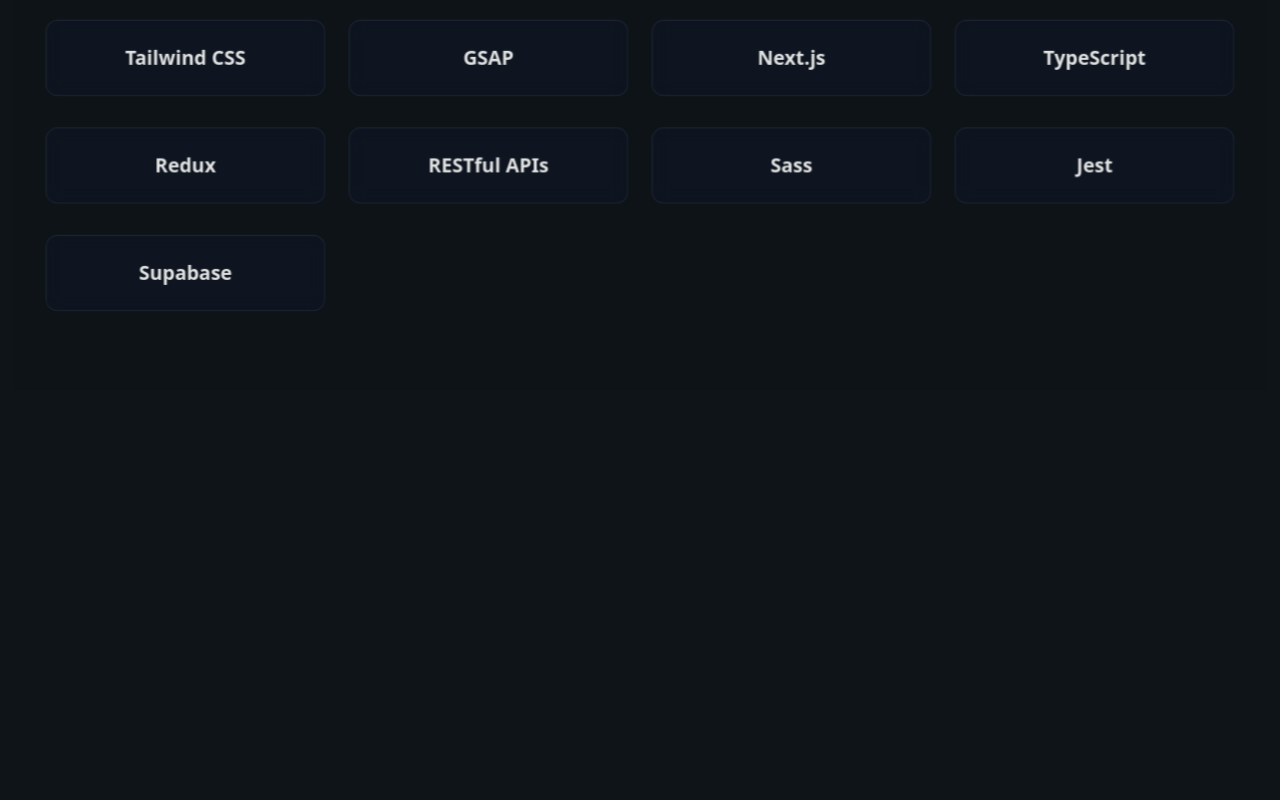
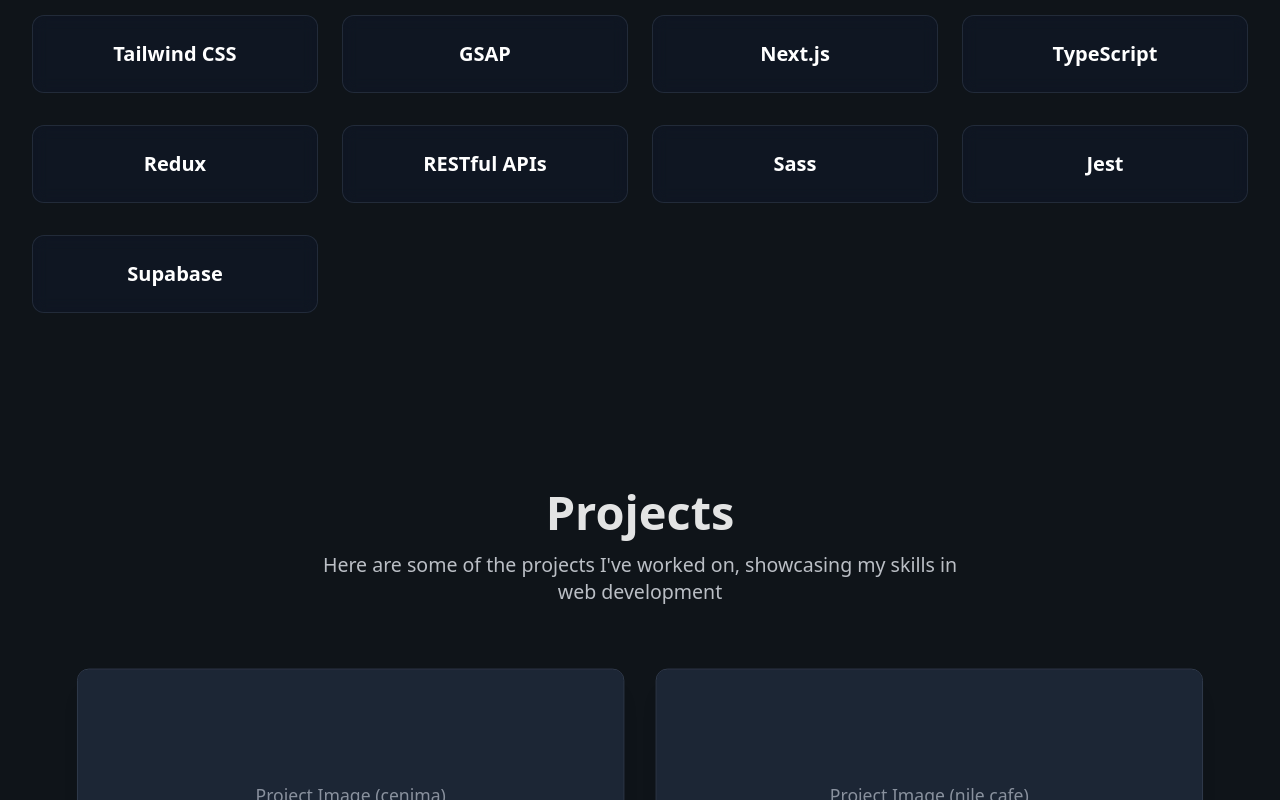
Before and after one commit to adhamalfy/Alfy-Portfolio, a Next.js app: page / in a window 1280 px wide. Shown: the part 3452-4252 px from the top of the page. Before the commit the page ends 3845 px from the top, so only its background shows below. Built offline with nearby package versions, Linux system fonts and the light colour scheme.

Commit message:
feat: Add Projects section with scroll-based animations and integrate lucide-react icons

```diff
--- a/package.json
+++ b/package.json
@@ -13,6 +13,7 @@
     "@types/react-syntax-highlighter": "^15.5.13",
     "framer-motion": "^12.18.1",
     "gsap": "^3.13.0",
+    "lucide-react": "^0.523.0",
     "next": "15.3.4",
     "react": "^19.0.0",
     "react-dom": "^19.0.0",
--- a/src/app/page.tsx
+++ b/src/app/page.tsx
@@ -3,6 +3,7 @@
 import Navigation from "@/components/Navigation";
 import Hero from "@/components/sections/Hero";
 import About from "@/components/sections/About";
+import Projects from "@/components/sections/Projects";
 import Certifications from "@/components/sections/Certifications";
 import Techniques from "@/components/sections/Techniques";
 import LoadingOverlay from "@/components/LoadingOverlay";
@@ -42,6 +43,7 @@
         <About />
         <Certifications />
         <Techniques />
+        <Projects />
       </main>
     </>
   );
--- /dev/null
+++ b/src/components/sections/Projects.tsx
@@ -0,0 +1,231 @@
+"use client";
+
+import { motion, useScroll, useTransform } from "framer-motion";
+import { useTheme } from "@/contexts/ThemeContext";
+import { useRef } from "react";
+import { ExternalLink, Github } from "lucide-react";
+
+const Projects = () => {
+  const { theme } = useTheme();
+  const projectsRef = useRef(null);
+
+  // Add scroll-based animation
+  const { scrollYProgress } = useScroll({
+    target: projectsRef,
+    offset: ["start end", "end start"]
+  });
+
+  const opacity = useTransform(scrollYProgress, [0, 0.2, 0.8, 1], [0, 1, 1, 0]);
+  const scale = useTransform(scrollYProgress, [0, 0.2, 0.8, 1], [0.8, 1, 1, 0.8]);
+  const y = useTransform(scrollYProgress, [0, 0.2, 0.8, 1], [50, 0, 0, -50]);
+
+  const containerVariants = {
+    hidden: { opacity: 0 },
+    visible: {
+      opacity: 1,
+      transition: {
+        duration: 0.6,
+        staggerChildren: 0.2
+      }
+    }
+  };
+
+  const itemVariants = {
+    hidden: { opacity: 0, y: 30 },
+    visible: {
+      opacity: 1,
+      y: 0,
+      transition: { duration: 0.6 }
+    }
+  };
+
+  const projects = [
+    {
+      title: "cenima",
+      description: "This project displays new movies along with their stories and links to watch them through a dynamic API.",
+      image: "/assets/projects/cenima.png", // مكان للصورة
+      technologies: ["React", "API", "JavaScript", "CSS"],
+      liveUrl: "#", // يمكنك إضافة الرابط الفعلي هنا
+      githubUrl: "#", // يمكنك إضافة رابط GitHub هنا
+      features: [
+        "Dynamic movie API integration",
+        "Movie stories and details",
+        "Watch links",
+        "Responsive design"
+      ]
+    },
+    {
+      title: "nile cafe",
+      description: "Nile Cafe is a web platform that showcases the menus of various restaurants, allowing users to explore diverse dining options. It provides a seamless experience for users to view detailed menu items and make reservations at their favorite restaurants, ensuring a convenient and enjoyable dining experience.",
+      image: "/assets/projects/nile-cafe.png", // مكان للصورة
+      technologies: ["React", "Web Platform", "JavaScript", "CSS", "Database"],
+      liveUrl: "#", // يمكنك إضافة الرابط الفعلي هنا
+      githubUrl: "#", // يمكنك إضافة رابط GitHub هنا
+      features: [
+        "Restaurant menu showcase",
+        "Detailed menu items view",
+        "Reservation system",
+        "User-friendly interface",
+        "Diverse dining options"
+      ]
+    }
+  ];
+
+  return (
+    <section
+      id="projects"
+      ref={projectsRef}
+      className={`py-20 px-4 transition-all duration-500 ${
+        theme === 'dark' ? 'bg-[#0F1419]' : 'bg-gray-50'
+      }`}
+    >
+      <motion.div
+        style={{ opacity, scale, y }}
+        className="max-w-6xl mx-auto"
+      >
+        <motion.div
+          variants={containerVariants}
+          initial="hidden"
+          whileInView="visible"
+          viewport={{ once: true, amount: 0.3 }}
+          className="text-center mb-16"
+        >
+          <motion.h2
+            variants={itemVariants}
+            className={`text-4xl md:text-5xl font-bold mb-4 ${
+              theme === 'dark' ? 'text-white' : 'text-gray-900'
+            }`}
+          >
+            Projects
+          </motion.h2>
+          <motion.p
+            variants={itemVariants}
+            className={`text-xl max-w-2xl mx-auto ${
+              theme === 'dark' ? 'text-gray-300' : 'text-gray-600'
+            }`}
+          >
+            Here are some of the projects I&apos;ve worked on, showcasing my skills in web development
+          </motion.p>
+        </motion.div>
+
+        <motion.div
+          variants={containerVariants}
+          initial="hidden"
+          whileInView="visible"
+          viewport={{ once: true, amount: 0.2 }}
+          className="grid grid-cols-1 lg:grid-cols-2 gap-8"
+        >
+          {projects.map((project, index) => (
+            <motion.div
+              key={index}
+              variants={itemVariants}
+              className={`rounded-xl overflow-hidden shadow-xl hover:shadow-2xl transition-all duration-300 ${
+                theme === 'dark' ? 'bg-[#1a1f2e] border border-gray-700' : 'bg-white'
+              }`}
+            >
+              {/* Project Image */}
+              <div className="relative h-64 overflow-hidden">
+                <div className={`w-full h-full flex items-center justify-center ${
+                  theme === 'dark' ? 'bg-gray-800' : 'bg-gray-200'
+                }`}>
+                  <span className={`text-lg ${
+                    theme === 'dark' ? 'text-gray-400' : 'text-gray-500'
+                  }`}>
+                    Project Image ({project.title})
+                  </span>
+                </div>
+              </div>
+
+              {/* Project Content */}
+              <div className="p-6">
+                <div className="flex items-center justify-between mb-3">
+                  <h3 className={`text-2xl font-bold ${
+                    theme === 'dark' ? 'text-white' : 'text-gray-900'
+                  }`}>
+                    {project.title}
+                  </h3>
+                  <div className="flex space-x-3">
+                    <a
+                      href={project.liveUrl}
+                      className={`p-2 rounded-full hover:scale-110 transition-transform ${
+                        theme === 'dark'
+                          ? 'bg-blue-600 hover:bg-blue-700 text-white'
+                          : 'bg-blue-500 hover:bg-blue-600 text-white'
+                      }`}
+                      aria-label="View live project"
+                    >
+                      <ExternalLink size={18} />
+                    </a>
+                    <a
+                      href={project.githubUrl}
+                      className={`p-2 rounded-full hover:scale-110 transition-transform ${
+                        theme === 'dark'
+                          ? 'bg-gray-700 hover:bg-gray-600 text-white'
+                          : 'bg-gray-600 hover:bg-gray-700 text-white'
+                      }`}
+                      aria-label="View source code"
+                    >
+                      <Github size={18} />
+                    </a>
+                  </div>
+                </div>
+
+                <p className={`mb-4 leading-relaxed ${
+                  theme === 'dark' ? 'text-gray-300' : 'text-gray-600'
+                }`}>
+                  {project.description}
+                </p>
+
+                {/* Technologies */}
+                <div className="mb-4">
+                  <h4 className={`text-sm font-semibold mb-2 ${
+                    theme === 'dark' ? 'text-gray-200' : 'text-gray-700'
+                  }`}>
+                    Technologies:
+                  </h4>
+                  <div className="flex flex-wrap gap-2">
+                    {project.technologies.map((tech, techIndex) => (
+                      <span
+                        key={techIndex}
+                        className={`px-3 py-1 text-sm rounded-full ${
+                          theme === 'dark'
+                            ? 'bg-blue-900 text-blue-200'
+                            : 'bg-blue-100 text-blue-800'
+                        }`}
+                      >
+                        {tech}
+                      </span>
+                    ))}
+                  </div>
+                </div>
+
+                {/* Features */}
+                <div>
+                  <h4 className={`text-sm font-semibold mb-2 ${
+                    theme === 'dark' ? 'text-gray-200' : 'text-gray-700'
+                  }`}>
+                    Key Features:
+                  </h4>
+                  <ul className={`space-y-1 text-sm ${
+                    theme === 'dark' ? 'text-gray-300' : 'text-gray-600'
+                  }`}>
+                    {project.features.map((feature, featureIndex) => (
+                      <li key={featureIndex} className="flex items-center">
+                        <span className={`w-2 h-2 rounded-full mr-2 ${
+                          theme === 'dark' ? 'bg-blue-400' : 'bg-blue-500'
+                        }`}></span>
+                        {feature}
+                      </li>
+                    ))}
+                  </ul>
+                </div>
+              </div>
+            </motion.div>
+          ))}
+        </motion.div>
+      </motion.div>
+    </section>
+  );
+};
+
+export default Projects;
```
Also changed, not shown: 1 other file (tests, documents, lock files or other folders).
